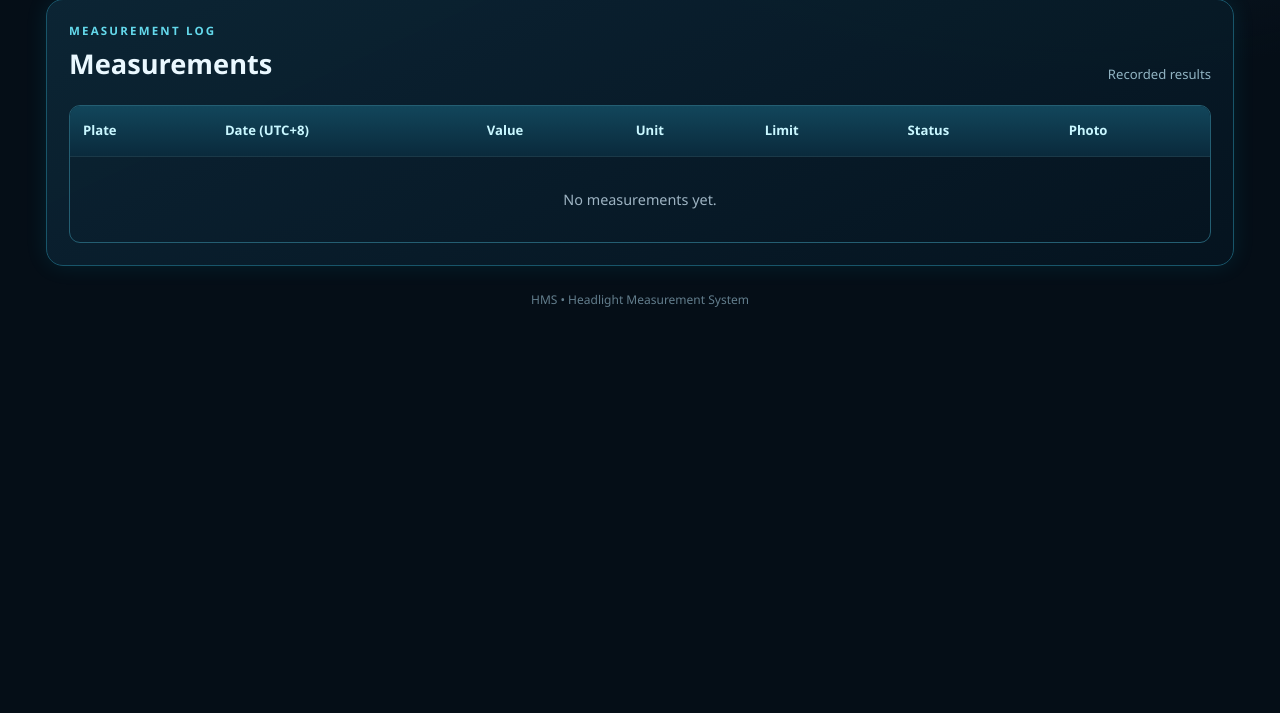
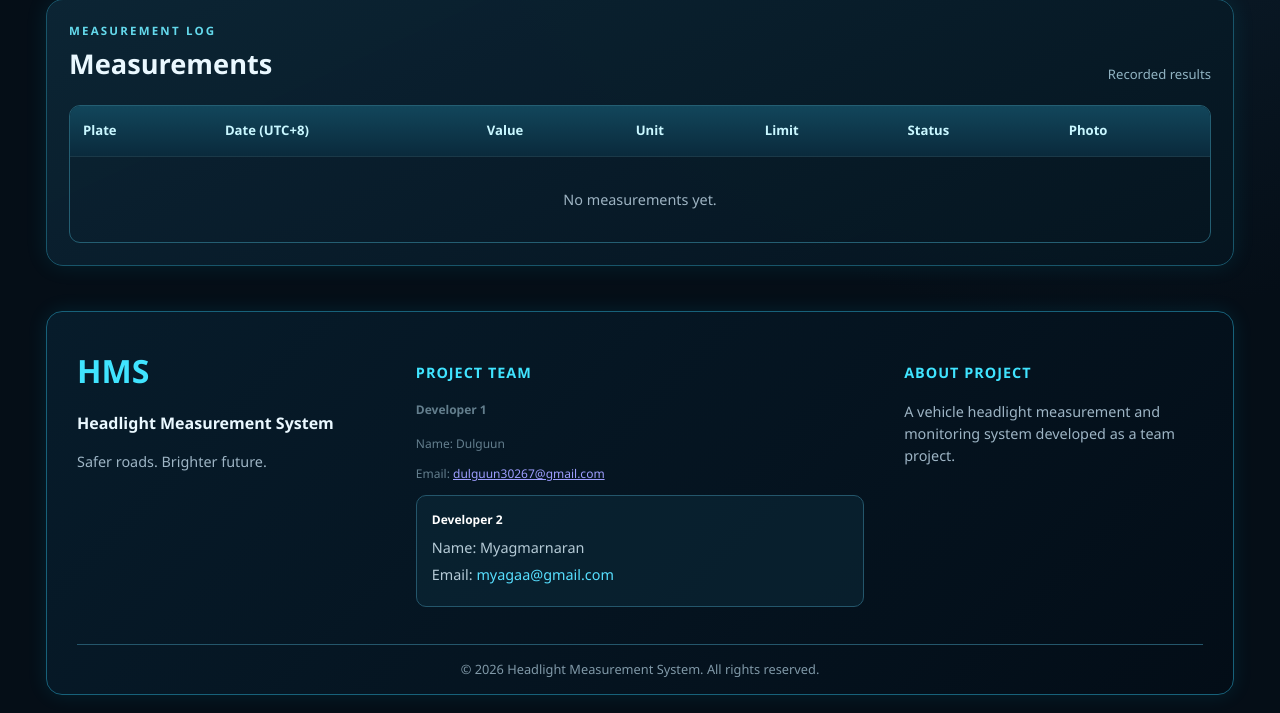
Before and after one commit to ermunn/Headlight-Sensing-system, a Flask app: page / in a window 1280 px wide. Shown: the part 513-1226 px from the top of the page. Before the commit the page ends 820 px from the top, so only its background shows below. Run offline with Flask 3, Linux system fonts and the light colour scheme; data that the repository does not hold is empty; some libraries are stand-ins or nearby versions.

Commit message:
footer, zurag website deeree oruulj, shinclev

```diff
--- a/static/style.css
+++ b/static/style.css
@@ -181,8 +181,10 @@ body {
     z-index: -2;
     inset: 0 0 0 35%;
 
-    background: url("images/car-headlight.jpg")
-        center right / cover no-repeat;
+    background-image: url("./images/car-headlight.jpg");
+    background-position: center right;
+    background-size: cover;
+    background-repeat: no-repeat;
 
     opacity: 0.92;
 }
@@ -537,3 +539,98 @@ footer {
         align-items: start;
     }
 }
+
+
+/* FOOTER */
+
+.site-footer {
+    margin-top: 45px;
+    padding: 35px 30px 15px;
+    background: linear-gradient(135deg, #071c2b, #030d17);
+    border: 1px solid #17617a;
+    border-radius: 16px;
+    box-shadow: 0 0 20px rgba(0, 220, 255, 0.1);
+    text-align: left;
+}
+
+.footer-container {
+    display: grid;
+    grid-template-columns: 1fr 1.5fr 1fr;
+    gap: 40px;
+}
+
+.footer-brand h2 {
+    color: #40e4ff;
+    font-size: 2rem;
+    margin-bottom: 8px;
+}
+
+.footer-brand h3 {
+    color: #eaf8ff;
+    font-size: 1rem;
+}
+
+.footer-brand p,
+.footer-about p {
+    color: #9eb5c5;
+    font-size: 0.9rem;
+}
+
+.footer-team h3,
+.footer-about h3 {
+    color: #40e4ff;
+    font-size: 0.9rem;
+    letter-spacing: 1px;
+    margin-bottom: 18px;
+}
+
+.team-member {
+    padding: 15px;
+    margin-bottom: 12px;
+    border: 1px solid #24566b;
+    border-radius: 10px;
+    background: rgba(12, 44, 60, 0.5);
+}
+
+.team-member h4 {
+    margin: 0 0 8px;
+    color: #ffffff;
+}
+
+.team-member p {
+    margin: 5px 0;
+    color: #b6cbd7;
+    font-size: 0.9rem;
+}
+
+.team-member a {
+    color: #57dfff;
+    text-decoration: none;
+    overflow-wrap: anywhere;
+}
+
+.team-member a:hover {
+    text-decoration: underline;
+}
+
+.footer-bottom {
+    margin-top: 25px;
+    padding-top: 15px;
+    border-top: 1px solid #24566b;
+    text-align: center;
+    color: #8099a8;
+    font-size: 0.8rem;
+}
+
+/* MOBILE */
+
+@media (max-width: 750px) {
+    .footer-container {
+        grid-template-columns: 1fr;
+        gap: 20px;
+    }
+
+    .site-footer {
+        padding: 25px 20px 15px;
+    }
+}
--- a/templates/index.html
+++ b/templates/index.html
@@ -238,9 +238,58 @@
         </section>
     </main>
 
-    <footer>
-        HMS • Headlight Measurement System
-    </footer>
+
+<footer class="site-footer">
+    <div class="footer-container">
+
+        <div class="footer-brand">
+            <h2>HMS</h2>
+            <h3>Headlight Measurement System</h3>
+            <p>Safer roads. Brighter future.</p>
+        </div>
+
+        <div class="footer-team">
+            <h3>PROJECT TEAM</h3>
+
+            <div class="team-members">
+                <h4>Developer 1</h4>
+                <p>Name: Dulguun</p>
+                <p>
+                    Email:
+                    <a href="dulguun30267@gmail.com">
+                        dulguun30267@gmail.com
+                    </a>
+                </p>
+            </div>
+
+            <div class="team-member">
+                <h4>Developer 2</h4>
+                <p>Name: Myagmarnaran</p>
+                <p>
+                    Email:
+                    <a href="mailto:teammate@gmail.com">
+                        myagaa@gmail.com
+                    </a>
+                </p>
+            </div>
+        </div>
+
+        <div class="footer-about">
+            <h3>ABOUT PROJECT</h3>
+            <p>
+                A vehicle headlight measurement and
+                monitoring system developed as a team project.
+            </p>
+        </div>
+
+    </div>
+
+    <div class="footer-bottom">
+        © 2026 Headlight Measurement System.
+        All rights reserved.
+    </div>
+</footer>
+
 
 </div>
 
```
Also changed, not shown: static/images/car-headlight.jpg (added).
